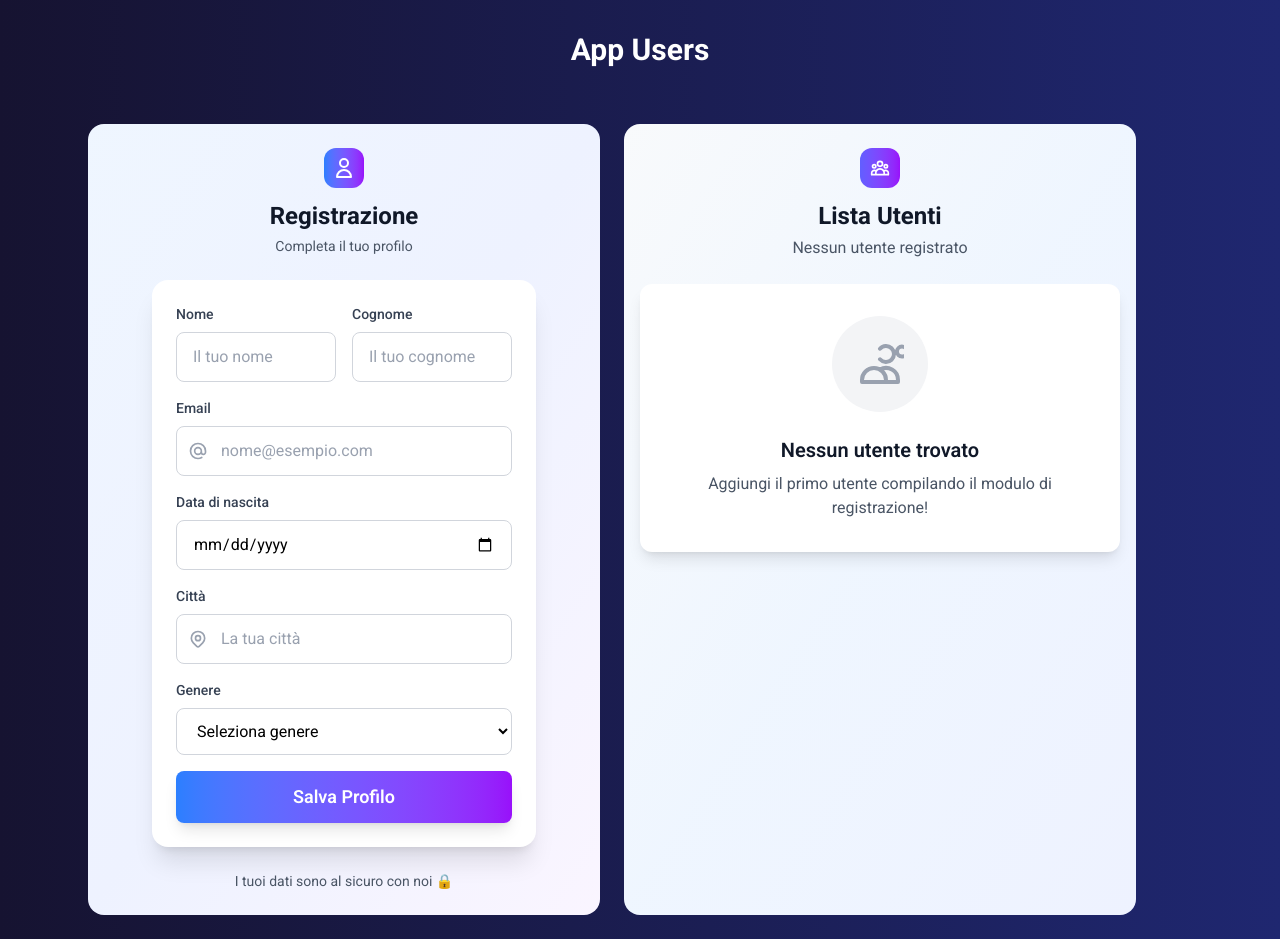
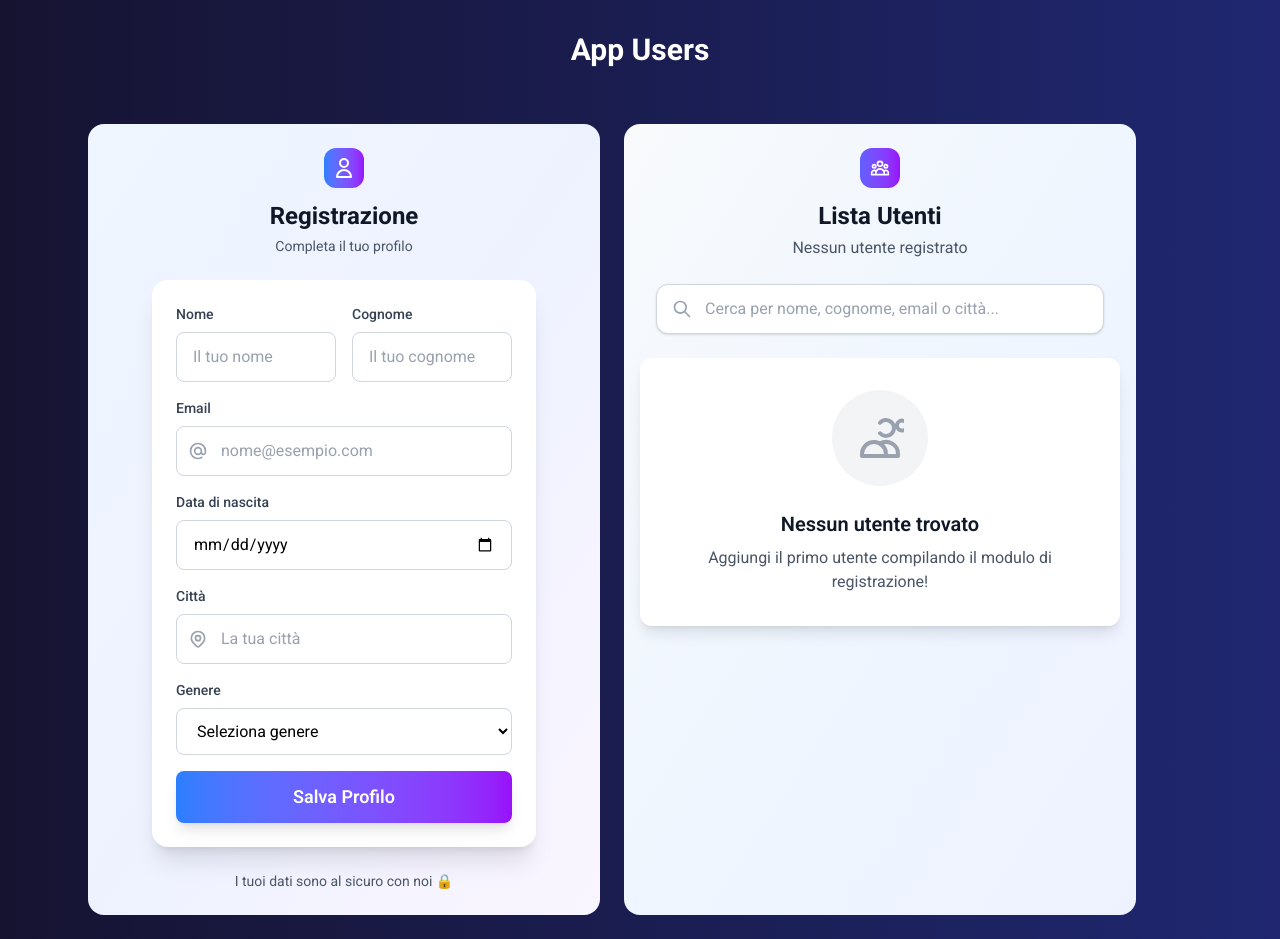
Before and after one commit to GiuliaMoiraghi10/ersaf-userapp, a React (Vite) app: page / in a window 1280 px wide. Built offline with nearby package versions, Linux system fonts and the light colour scheme.

Commit message:
Aggiunta filtro utenti

```diff
--- a/src/components/UserList.jsx
+++ b/src/components/UserList.jsx
@@ -1,40 +1,47 @@
 import { useState, useEffect } from 'react';
-import { getAllUsers, deleteUser, updateUser } from '../utility/helpers';
+import { getAllUsers, deleteUser, updateUser, searchUsers } from '../utility/helpers';
 
 export default function UserList() {
+    // === STATI ===
     const [users, setUsers] = useState([]);
+    const [allUsers, setAllUsers] = useState([]);
     const [editingUser, setEditingUser] = useState(null);
     const [editFormData, setEditFormData] = useState({});
+    const [searchTerm, setSearchTerm] = useState('');
 
-    // Carica gli utenti dal localStorage
+    // === CARICAMENTO UTENTI ===
     useEffect(() => {
         const loadUsers = () => {
             try {
                 const savedUsers = getAllUsers();
-                setUsers(savedUsers);
+                setAllUsers(savedUsers);
+                if (searchTerm) {
+                    const filteredUsers = searchUsers(searchTerm);
+                    setUsers(filteredUsers);
+                } else {
+                    setUsers(savedUsers);
+                }
             } catch (error) {
                 console.error('Errore nel caricare gli utenti:', error);
             }
         };
 
         loadUsers();
-
-        // Ascolta i cambiamenti del localStorage per aggiornare la lista in tempo reale
         window.addEventListener('storage', loadUsers);
-
-        // Controlla periodicamente per aggiornamenti (per quando si aggiunge un utente nella stessa finestra)
         const interval = setInterval(loadUsers, 1000);
 
         return () => {
             window.removeEventListener('storage', loadUsers);
             clearInterval(interval);
         };
-    }, []);
+    }, [searchTerm]);
 
+    // === GESTIONE CRUD ===
     const handleDeleteUser = (userId) => {
         try {
             const success = deleteUser(userId);
             if (success) {
+                setAllUsers(prevUsers => prevUsers.filter(user => user.id !== userId));
                 setUsers(prevUsers => prevUsers.filter(user => user.id !== userId));
             } else {
                 alert('Errore nell\'eliminazione dell\'utente');
@@ -74,6 +81,11 @@ export default function UserList() {
         try {
             const updatedUser = updateUser(userId, editFormData);
             if (updatedUser) {
+                setAllUsers(prevUsers =>
+                    prevUsers.map(user =>
+                        user.id === userId ? updatedUser : user
+                    )
+                );
                 setUsers(prevUsers =>
                     prevUsers.map(user =>
                         user.id === userId ? updatedUser : user
@@ -91,8 +103,21 @@ export default function UserList() {
         }
     };
 
+    // === FUNZIONI HELPER ===
     const formatDate = (dateString) => {
         return new Date(dateString).toLocaleDateString('it-IT');
+    };
+
+    const handleSearch = (e) => {
+        const term = e.target.value;
+        setSearchTerm(term);
+
+        if (term) {
+            const filteredUsers = searchUsers(term);
+            setUsers(filteredUsers);
+        } else {
+            setUsers(allUsers);
+        }
     };
 
     const getGenderIcon = (genere) => {
@@ -106,9 +131,11 @@ export default function UserList() {
         }
     };
 
+    // === RENDER ===
     return (
         <div className="bg-gradient-to-br from-slate-50 via-blue-50 to-indigo-50 py-6 px-4 rounded-2xl h-full">
             <div className="max-w-full mx-auto">
+                {/* Header */}
                 <div className="text-center mb-6">
                     <div className="mx-auto h-10 w-10 bg-gradient-to-r from-indigo-500 to-purple-600 rounded-xl flex items-center justify-center mb-3">
                         <svg className="h-5 w-5 text-white" fill="none" stroke="currentColor" viewBox="0 0 24 24">
@@ -117,10 +144,43 @@ export default function UserList() {
                     </div>
                     <h2 className="text-2xl font-bold text-gray-900 mb-1">Lista Utenti</h2>
                     <p className="text-gray-600">
-                        {users.length === 0 ? 'Nessun utente registrato' : `${users.length} utent${users.length === 1 ? 'e' : 'i'} registrat${users.length === 1 ? 'o' : 'i'}`}
+                        {users.length === 0 ? (searchTerm ? 'Nessun risultato trovato' : 'Nessun utente registrato') : `${users.length} utent${users.length === 1 ? 'e' : 'i'} ${searchTerm ? 'trovat' : 'registrat'}${users.length === 1 ? (searchTerm ? 'o' : 'o') : 'i'}`}
                     </p>
                 </div>
 
+                {/* Campo di ricerca */}
+                <div className="mb-6">
+                    <div className="relative max-w-md mx-auto">
+                        <input
+                            type="text"
+                            placeholder="Cerca per nome, cognome, email o città..."
+                            value={searchTerm}
+                            onChange={handleSearch}
+                            className="w-full px-4 py-3 pl-12 border border-gray-300 rounded-xl focus:ring-2 focus:ring-blue-500 focus:border-transparent transition-all duration-200 placeholder-gray-400 bg-white shadow-sm"
+                        />
+                        <div className="absolute inset-y-0 left-0 pl-4 flex items-center pointer-events-none">
+                            <svg className="h-5 w-5 text-gray-400" fill="none" stroke="currentColor" viewBox="0 0 24 24">
+                                <path strokeLinecap="round" strokeLinejoin="round" strokeWidth={2} d="M21 21l-6-6m2-5a7 7 0 11-14 0 7 7 0 0114 0z" />
+                            </svg>
+                        </div>
+                        {searchTerm && (
+                            <button
+                                onClick={() => {
+                                    setSearchTerm('');
+                                    setUsers(allUsers);
+                                }}
+                                className="absolute inset-y-0 right-0 pr-4 flex items-center cursor-pointer text-gray-400 hover:text-gray-600 transition-colors duration-200"
+                                title="Cancella ricerca"
+                            >
+                                <svg className="h-5 w-5" fill="none" stroke="currentColor" viewBox="0 0 24 24">
+                                    <path strokeLinecap="round" strokeLinejoin="round" strokeWidth={2} d="M6 18L18 6M6 6l12 12" />
+                                </svg>
+                            </button>
+                        )}
+                    </div>
+                </div>
+
+                {/* Lista utenti */}
                 {users.length === 0 ? (
                     <div className="bg-white rounded-xl shadow-lg p-8 text-center">
                         <div className="mx-auto h-24 w-24 bg-gray-100 rounded-full flex items-center justify-center mb-6">
@@ -136,6 +196,7 @@ export default function UserList() {
                         {users.map((user) => (
                             <div key={user.id}>
                                 {editingUser === user.id ? (
+                                    /* Form di modifica */
                                     <div className="bg-white rounded-2xl shadow-lg p-6 border-2 border-blue-200">
                                         <div className="flex items-center justify-between mb-4">
                                             <h3 className="font-semibold text-gray-900 text-lg">Modifica Utente</h3>
@@ -221,6 +282,7 @@ export default function UserList() {
                                         </div>
                                     </div>
                                 ) : (
+                                    /* Card utente */
                                     <div className="bg-white rounded-xl shadow-lg hover:shadow-xl transition-all duration-300 p-4 border-0 transform hover:scale-[1.02]">
                                         <div className="flex items-center justify-between mb-4">
                                             <div className="flex items-center space-x-3">
```
